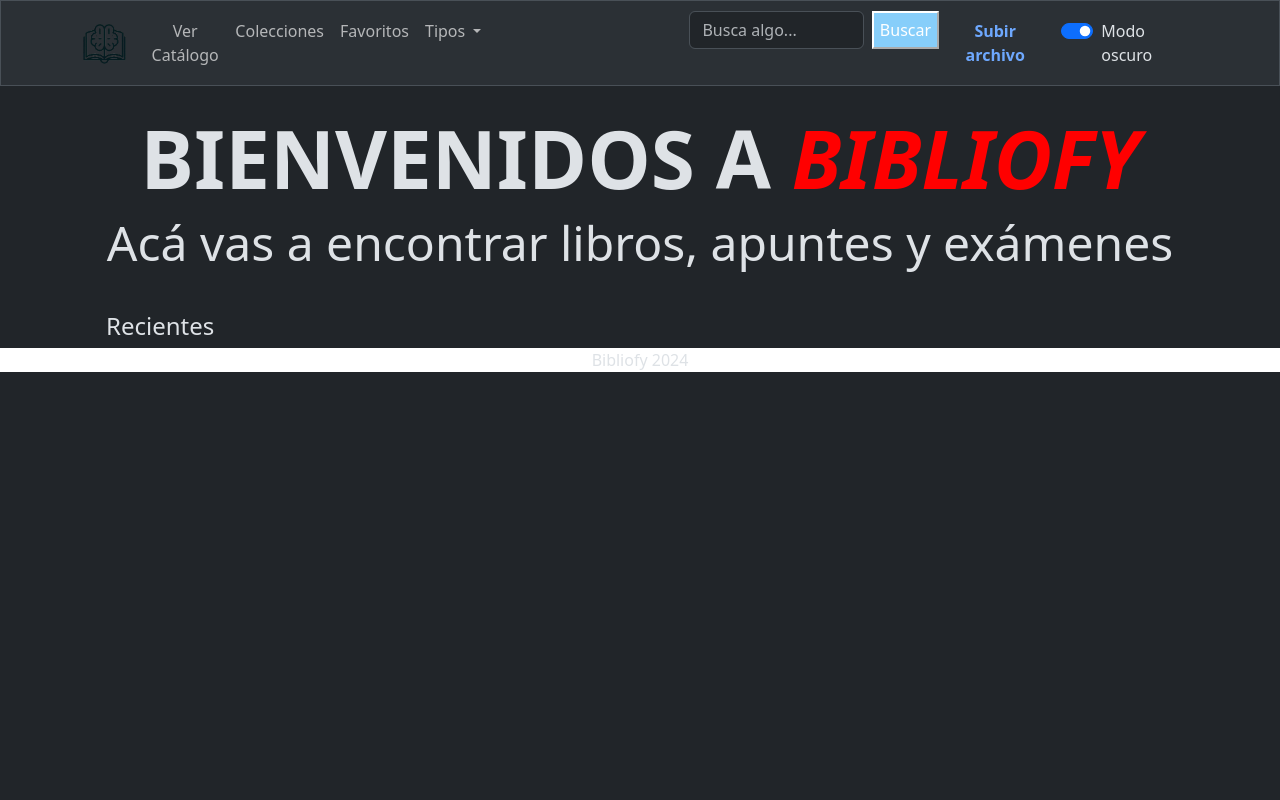
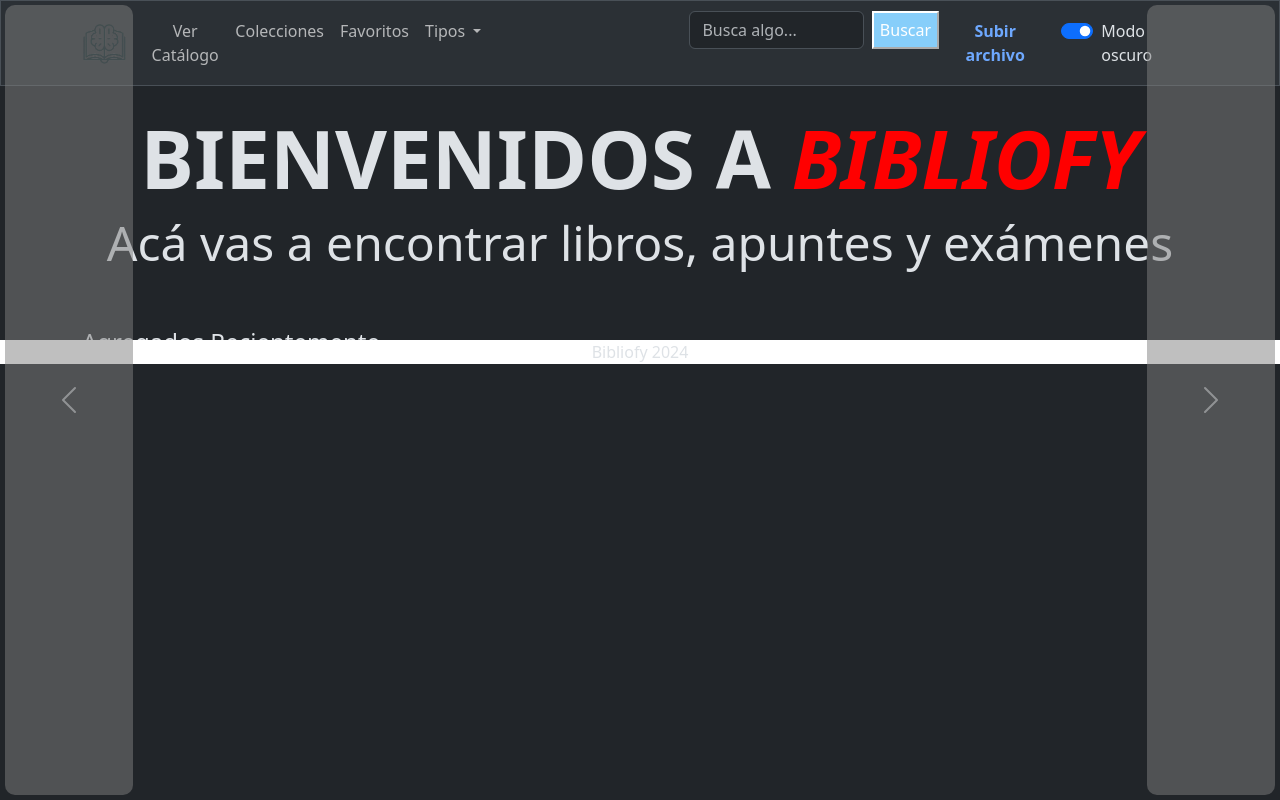
Before and after one commit to AntMendez/TP-Final---Intro, a Flask app: page / in a window 1280 px wide. Run offline with Flask 3, Linux system fonts and the light colour scheme; data that the repository does not hold is empty; some libraries are stand-ins or nearby versions.

Commit message:
Agrego carousel básico y fix endpoint.

```diff
--- a/main.py
+++ b/main.py
@@ -319,7 +319,7 @@ def borrar_libro(id_libro):
 def hello_world():
     try:
         libros_data=[]
-        libros=Libro.query.all()
+        libros=Libro.query.order_by(Libro.id.desc()).limit(10)
         for libro in libros:
             libro_data ={
                 'id': libro.id,
@@ -331,7 +331,7 @@ def hello_world():
                 'categoria': libro.categoria
             }
             libros_data.append(libro_data)
-        return render_template('index.html',data=libros_data[::-1])
+        return render_template('index.html',data=libros_data)
     except Exception as error:
         print('Error en el /', error)
         return jsonify({'message': 'Internal server error'}), 500
--- a/templates/index.html
+++ b/templates/index.html
@@ -1,5 +1,5 @@
 <!DOCTYPE html>
-<html lang="es" data-bs-theme="dark">
+<html lang="es" data-bs-theme="light">
 <head>
 	<meta charset="utf-8">
 	<meta name="viewport" content="width=device-width, initial-scale=1">
@@ -38,13 +38,53 @@
 	{% include "navbar.html" %}
 	<!-- <a href="/static/source page/pdf-1.pdf"><img src="/static/source page/img-1.webp" height="200px"></a> -->
 
-	<div class="container mt-4">
+	<div class="container mt-4" >
 		<h1 style="font-size: 5rem;" class="title mt-2">Bienvenidos a <span style="color: red; font-style: italic; ">Bibliofy</span> </h1>
 		<h2 style="font-size: 3rem;" class="text-center" >Acá vas a encontrar libros, apuntes y exámenes</h2>
 		<div class="container   p-4 bg-body-terfont-style: tiary rounded-3">
-			<h3></h3>
+	<!-- carousel-->
+			<div >
+				<div id="carouselExample" class="carousel slide" data-bs-ride="carousel"  >
+					<div class="carousel-inner" >
 
-			<h4 class="" >Recientes</h4>
+						{% for d in data %}
+							{% if loop.index == 1 %}
+								<div class="carousel-item active" >
+							{% else %}
+								</div>
+								<div class="carousel-item">
+							{% endif %}
+							<a href="/catalogo/{{d.id}}" >
+								<div class="card" style="padding:10px;">
+									<div style="display:flex;justify-content: center;align-items: center;">
+										<img src="{{d.img}}" style="height:360px;width:240px;padding:10px;">
+										<div>
+											<h1 style="font-size:3 em;">{{d.nombre}} </h1>
+											<h5>Por {{d.autor}}</h5>
+											<h6>{{d.descripcion}}</h6>
+										</div>
+									</div>
+								</div>
+							</a>
+
+						{% endfor %}
+						</div>
+					</div>
+
+					<button style="background-color: gray;flood-opacity: 1;border-radius: 10px;margin:5px;width:10%;" class="carousel-control-prev" type="button" data-bs-target="#carouselExample" data-bs-slide="prev">
+						<span class="carousel-control-prev-icon" aria-hidden="true"></span>
+						<span class="visually-hidden">Previous</span>
+					</button>
+					<button style="background-color: gray;flood-opacity: 1;border-radius: 10px;margin:5px;width:10%;" class="carousel-control-next" type="button" data-bs-target="#carouselExample" data-bs-slide="next">
+						<span class="carousel-control-next-icon" aria-hidden="true"></span>
+						<span class="visually-hidden">Next</span>
+					</button>
+				</div>
+			</div>
+		<!-- fin carousel-->
+
+
+			<h4 class="" >Agregados Recientemente</h4>
 			<div class="row g-4">
 			{% for d in data %}
 				<div class="col-6 col-md-4 col-lg-4 col-xl-2">
@@ -56,10 +96,7 @@
 					</div></a>
 				</div>
 			{% endfor %}
-			</div>
-
-
-		</div>
+			</div> </div>
 	</div>
 
 
```
